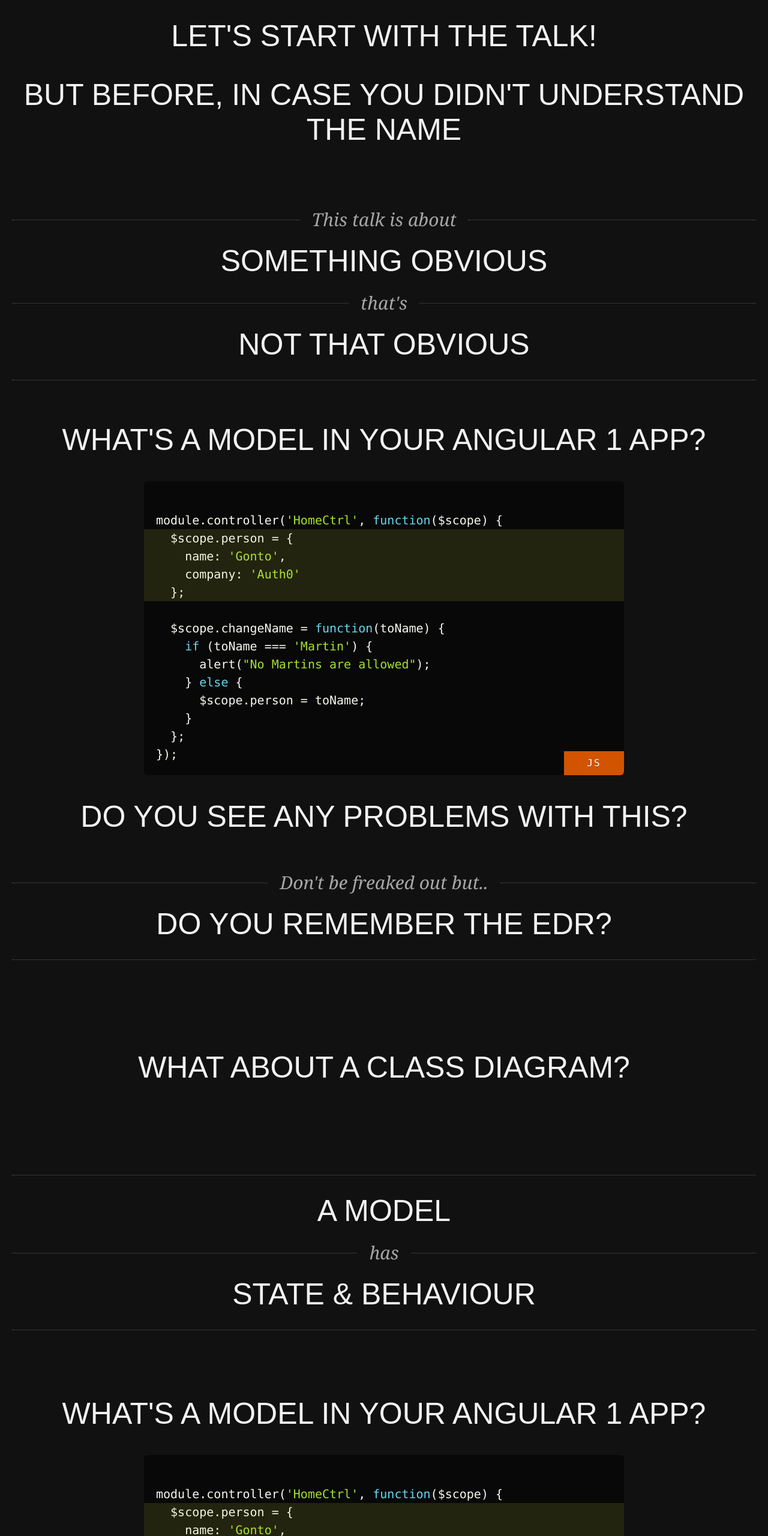
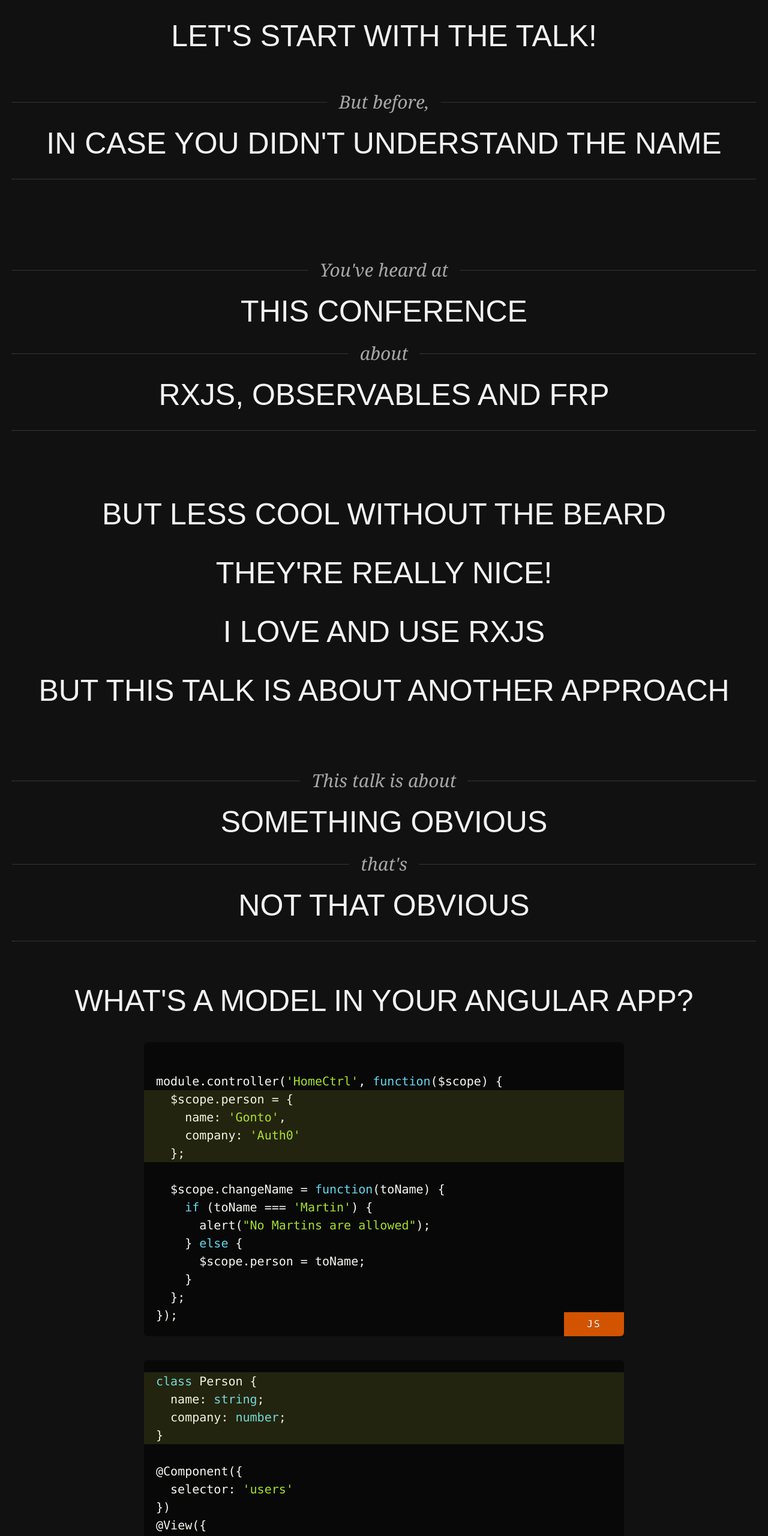
Before and after one commit to patricknowlan/landing-your-first-job, a plain HTML site: page index.html in a window 1280 px wide. Shown: the part 1820-4380 px from the top of the page at 60% size. Drawn offline with Linux system fonts and the light colour scheme; a script that the page names is missing.

Commit message:
Update to slides

```diff
--- a/css/custom.css
+++ b/css/custom.css
@@ -290,6 +290,20 @@
   background-image: url("../img/the-end.gif");
 }
 
+article.jeff::before {
+  -webkit-filter: none;
+  -moz-filter: none;
+  filter: none;
+  background-image: url("../img/jeff.jpg");
+}
+
+article.friends::before {
+  -webkit-filter: none;
+  -moz-filter: none;
+  filter: none;
+  background-image: url("../img/friends.gif");
+}
+
 article.fotolog::before {
   -webkit-filter: none;
   -moz-filter: none;
--- a/index.html
+++ b/index.html
@@ -111,11 +111,64 @@
 
       <section>
         <div class="content">
-          <h3>But before, in case you didn't understand the name</h3>
+          <div class="byline">
+            <div class="classy">But before,</div>
+          </div>
+          <h3>in case you didn't understand the name</h3>
+          <div class="unbrokenline"></div>
         </div>
       </section>
 
       <section data-bespoke-state="sw-droids">
+        <div class="content">
+
+        </div>
+      </section>
+
+      <section>
+        <div class="content">
+          <div class="byline">
+            <div class="classy">You've heard at</div>
+          </div>
+          <h3>This conference</h3>
+          <div class="byline">
+            <div class="classy">about</div>
+          </div>
+          <h3>RxJS, Observables and FRP</h3>
+          <div class="unbrokenline"></div>
+        </div>
+      </section>
+
+      <section data-bespoke-state="jeff">
+        <div class="content">
+        </div>
+      </section>
+
+      <section>
+        <div class="content">
+          <h3>But less cool without the beard</h3>
+        </div>
+      </section>
+
+      <section>
+        <div class="content">
+          <h3>They're really nice!</h3>
+        </div>
+      </section>
+
+      <section>
+        <div class="content">
+          <h3>I love and use RxJS</h3>
+        </div>
+      </section>
+
+      <section>
+        <div class="content">
+          <h3>But this talk is about another approach</h3>
+        </div>
+      </section>
+
+      <section data-bespoke-state="friends">
         <div class="content">
 
         </div>
@@ -141,7 +194,7 @@
 
       <section>
         <div class="content">
-          <h3>What's a model in your angular 1 app?</h3>
+          <h3>What's a model in your Angular app?</h3>
         </div>
       </section>
 
@@ -166,6 +219,36 @@
         </div>
       </section>
 
+      <section data-bespoke-state="code long">
+        <div class="content">
+<pre data-line="1-4"><code class="language-typescript">class Person {
+  name: string;
+  company: number;
+}
+
+@Component({
+  selector: 'users'
+})
+@View({
+  directives: [FORM_DIRECTIVES],
+  templateUrl: 'userTemplate.html'
+})
+class UsersAppComponent {
+
+  person = new Person();
+
+  changeName(toName) {
+    if (toName === 'Martin') {
+      alert("No Martins are allowed");
+    } else {
+      person.name = toName;
+    }
+  }
+}
+</code></pre>
+        </div>
+      </section>
+
       <section>
         <div class="content">
           <h3>Do you see any problems with this?</h3>
@@ -179,7 +262,7 @@
               Don't be freaked out but..
             </div>
           </div>
-          <h3>Do you remember the EDR?</h3>
+          <h3>Do you remember the ERD?</h3>
           <div class="unbrokenline"></div>
         </div>
       </section>
@@ -216,6 +299,10 @@
         <div class="content">
           <div class="unbrokenline"></div>
           <h3>A model</h3>
+          <div class="byline">
+            <div class="classy">in</div>
+          </div>
+          <h3>Real life</h3>
           <div class="byline">
             <div class="classy">has</div>
           </div>
@@ -299,6 +386,13 @@
         </div>
       </section>
 
+
+      <section data-bespoke-state="not-cool">
+        <div class="content">
+          <h3>It doesn't mimic the "real world"</h3>
+        </div>
+      </section>
+
       <section data-bespoke-state="not-cool">
         <div class="content">
           <div class="byline">
@@ -344,6 +438,7 @@
       <section data-bespoke-state="demo">
         <div class="content">
           <h3>Live demo!</h3>
+          <h4>github.com/auth0/angular2-models-di</h4>
         </div>
       </section>
 
```
Also changed, not shown: img/friends.gif (added), img/jeff.jpg (added).
